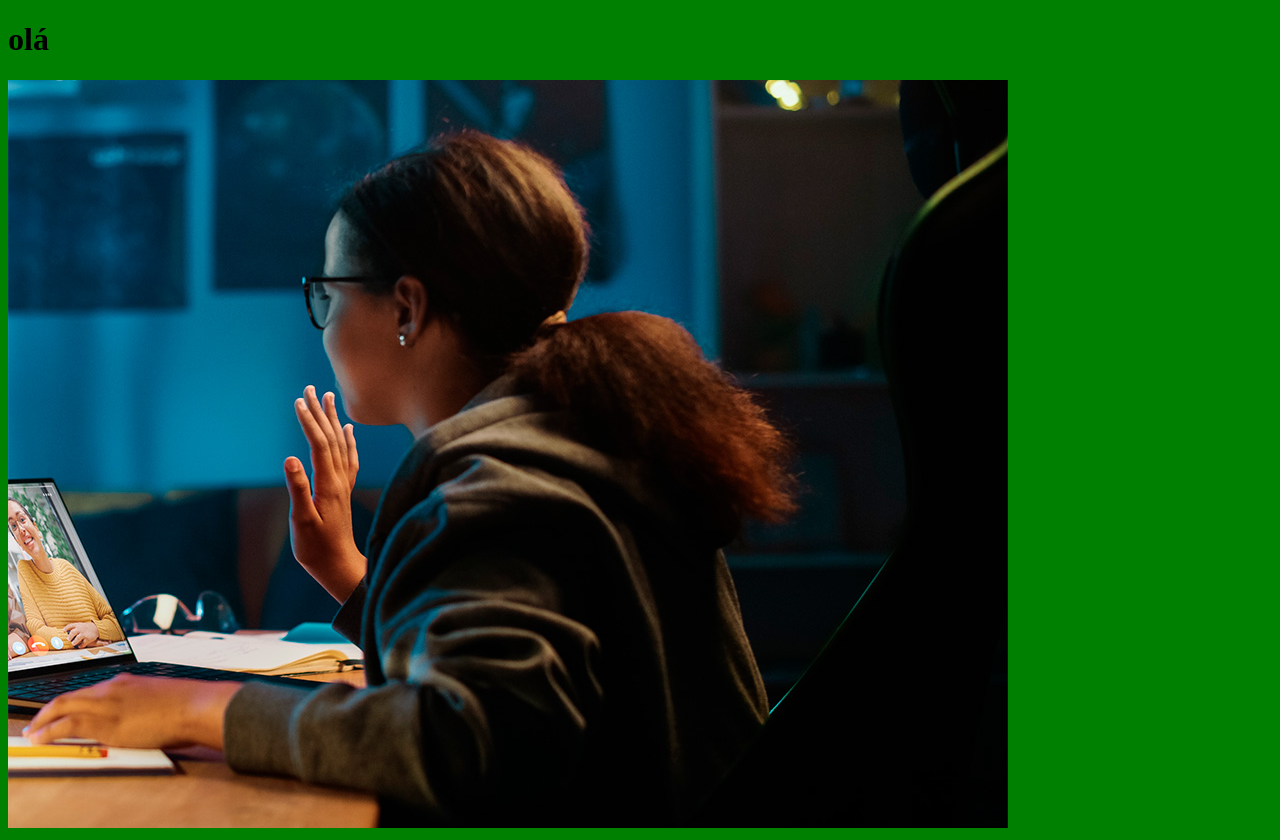
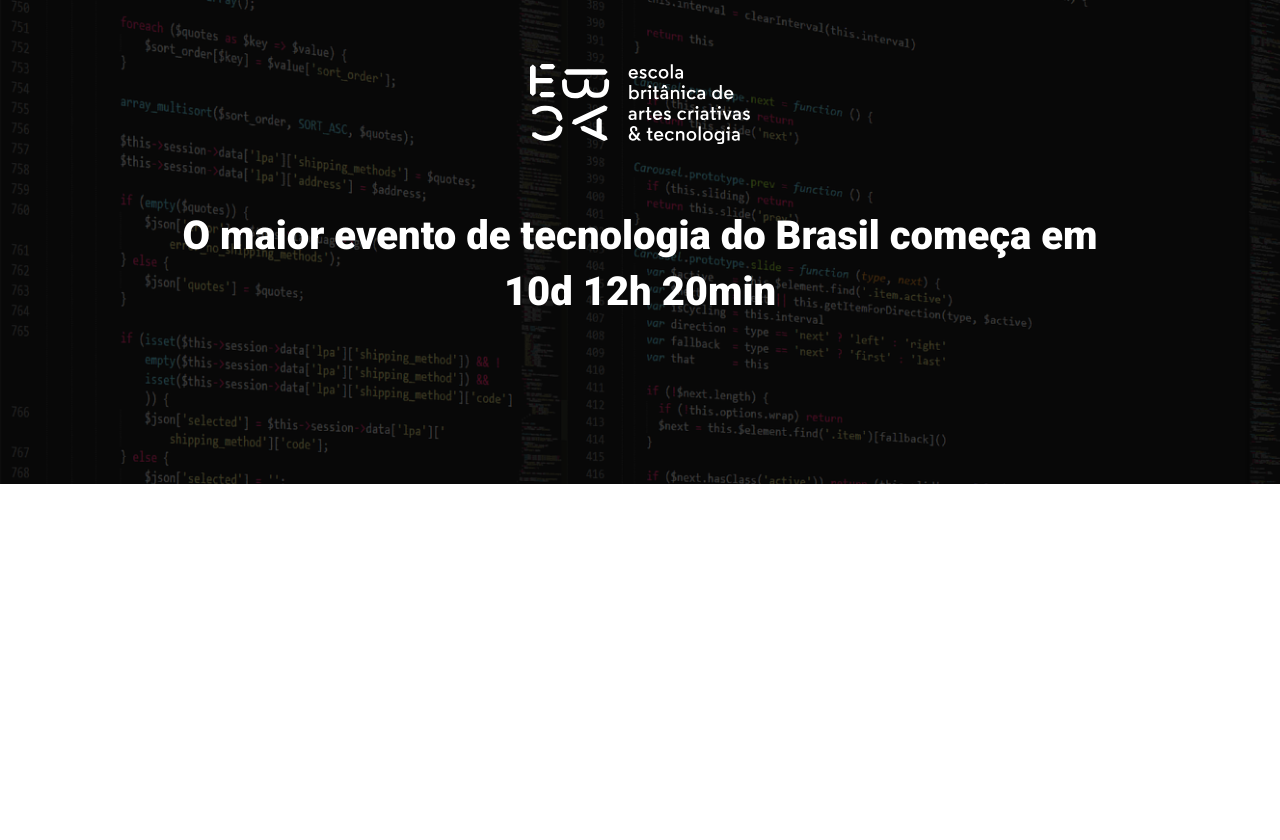
Before and after one commit to giselleferraro/modulo22_parcel, a website built with Parcel: page src/index.html in a window 1280 px wide. After the commit the page ends 800 px from the top, so only its background shows below. Built offline with nearby package versions, Linux system fonts and the light colour scheme.

Commit message:
criando o hero

```diff
--- a/src/index.html
+++ b/src/index.html
@@ -3,12 +3,20 @@
 <head>
     <meta charset="UTF-8">
     <meta name="viewport" content="width=device-width, initial-scale=1.0">
-    <title>Document</title>
+    <title>EBAC Tech Talks</title>
+    <link rel="preconnect" href="https://fonts.googleapis.com">
+    <link rel="preconnect" href="https://fonts.gstatic.com" crossorigin>
+    <link href="https://fonts.googleapis.com/css2?family=Roboto:ital,wght@0,100;0,300;0,400;0,500;0,700;0,900;1,100;1,300;1,400;1,500;1,700;1,900&display=swap" rel="stylesheet">
     <link rel="stylesheet" href="styles/main.scss">
 </head>
 <body>
-    <h1>olá</h1>
-    <img src="./images/backend.png" alt="">
+    <header class="hero">
+        <div class="container">
+            <img class="hero__logo" src="./images/ebac_logo.svg" alt="EBAC">
+            <p class="hero__text">O maior evento de tecnologia do Brasil começa em 10d 12h 20min</p>
+        </div>
+    </header>
+
     <script src="scripts/main.js"></script>
 </body>
 </html>
--- /dev/null
+++ b/src/styles/hero.scss
@@ -0,0 +1,52 @@
+.hero{
+    padding-top: 64px;
+    padding-bottom: 100px;
+    background-image: url(../images/fundo.png);
+    background-repeat: no-repeat;
+    background-size: cover;
+    position: relative;
+
+    .container{
+        position: relative;
+    }
+
+    &::before{
+        position: absolute;
+        top: 0;
+        left: 0;
+        height: 100%;
+        width: 100%;
+        background-color: #000;
+        content: '';
+        opacity: .7;
+    }
+
+    &__text{
+        margin-top: 64px;
+        margin-bottom: 64px;
+        font-size: 40px;
+        line-height: 56px;
+        font-weight: 800;
+        text-align: center;
+    }
+
+    &__logo{
+        margin: 0 auto;
+        height: 80px;
+        display: block;
+    }
+
+    @media(max-width:640px){
+        padding: 40px 0;
+
+        &__logo{
+            height: 40px;
+        }
+
+        &__text{
+            font-size: 22px;
+            line-height: 24px;
+            margin: 24px 0;
+        }
+    }
+}
--- a/src/styles/main.scss
+++ b/src/styles/main.scss
@@ -1,3 +1,24 @@
-body{
-    background-color: green;
+@use 'hero';
+
+*{
+    margin: 0;
+    padding: 0;
+    box-sizing: border-box;
+    font-family: "Roboto", sans-serif;
+    font-weight: 400;
+    color: #fff;
 }
+
+.container{
+    max-width: 960px;
+    width: 100%;
+    margin: 0 auto;
+
+    @media (max-width: 640px){
+        max-width: 80%;
+    }
+
+    @media (max-width: 1024px){
+        max-width: 90%;
+    }
+}
```
